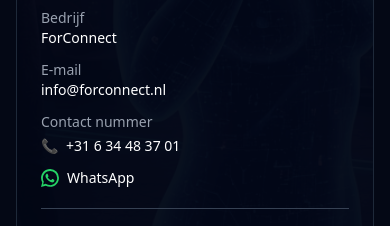
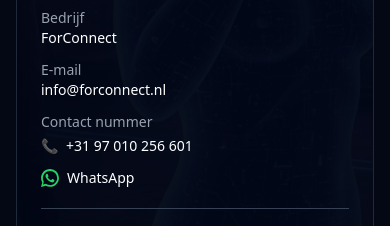
Before and after one commit to ForConnect/forconnect-site, a Next.js app: page / in a window 390 px wide. Shown: the part 4780-5006 px from the top of the page. Built offline with nearby package versions, Linux system fonts and the light colour scheme.

Commit message:
Update phone numbers - AI agent as main contact

```diff
--- a/app/page.tsx
+++ b/app/page.tsx
@@ -393,7 +393,7 @@ export default function HomePage() {
             {/* CTA BUTTONS */}
             <div className="flex flex-col gap-3 mt-4 w-full">
               <a
-                href="tel:+31267913273"
+                href="tel:+31634483701"
                 className="w-full flex items-center justify-center gap-2 py-3 rounded-full bg-[#00F0FF] text-[#020617] font-semibold shadow-[0_0_15px_#00F0FF55] hover:bg-[#66F6FF] transition"
               >
                 <span>📞</span>
@@ -621,10 +621,10 @@ export default function HomePage() {
                 <div className="flex items-center gap-2 text-sm mt-1">
                   <span>📞</span>
                   <a
-                    href="tel:+31634483701"
+                    href="tel:+3197010256601"
                     className="hover:text-[#00F0FF] transition"
                   >
-                    +31 6 34 48 37 01
+                    +31 97 010 256 601
                   </a>
                 </div>
 
```
